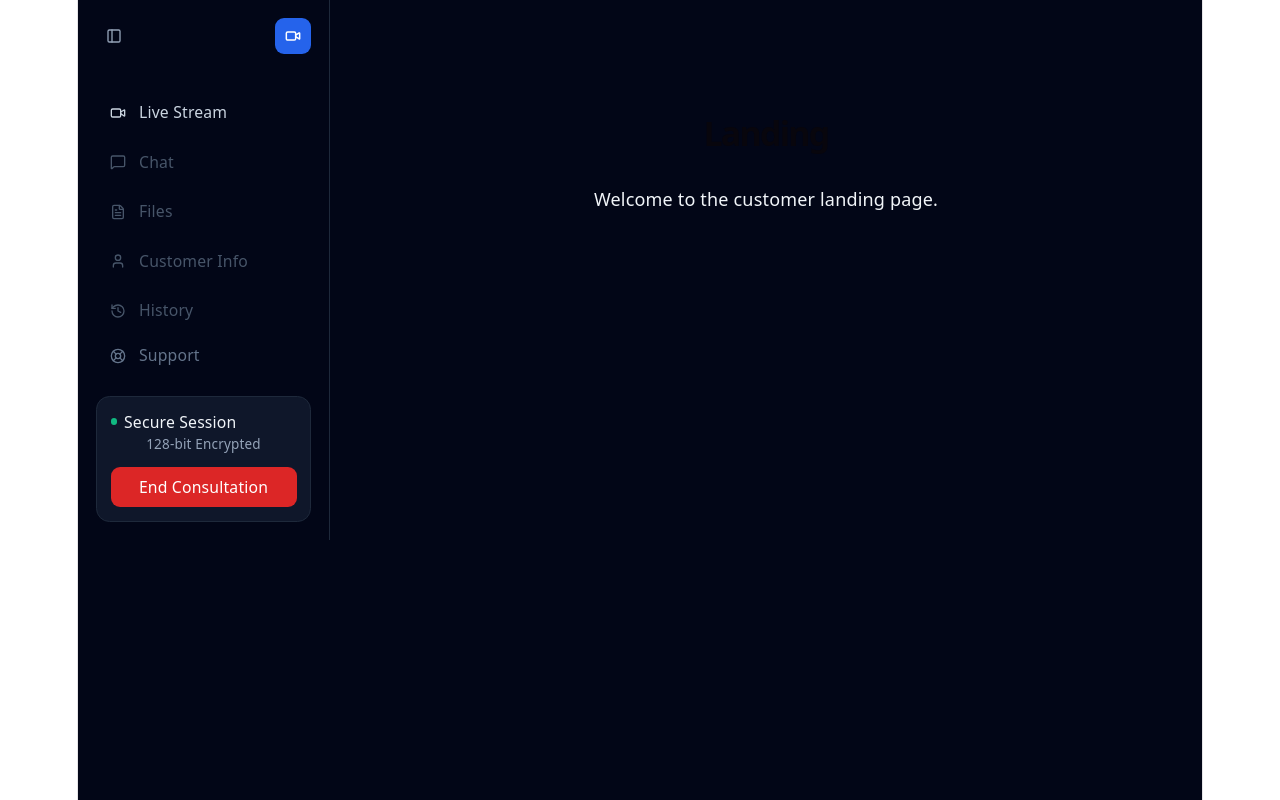
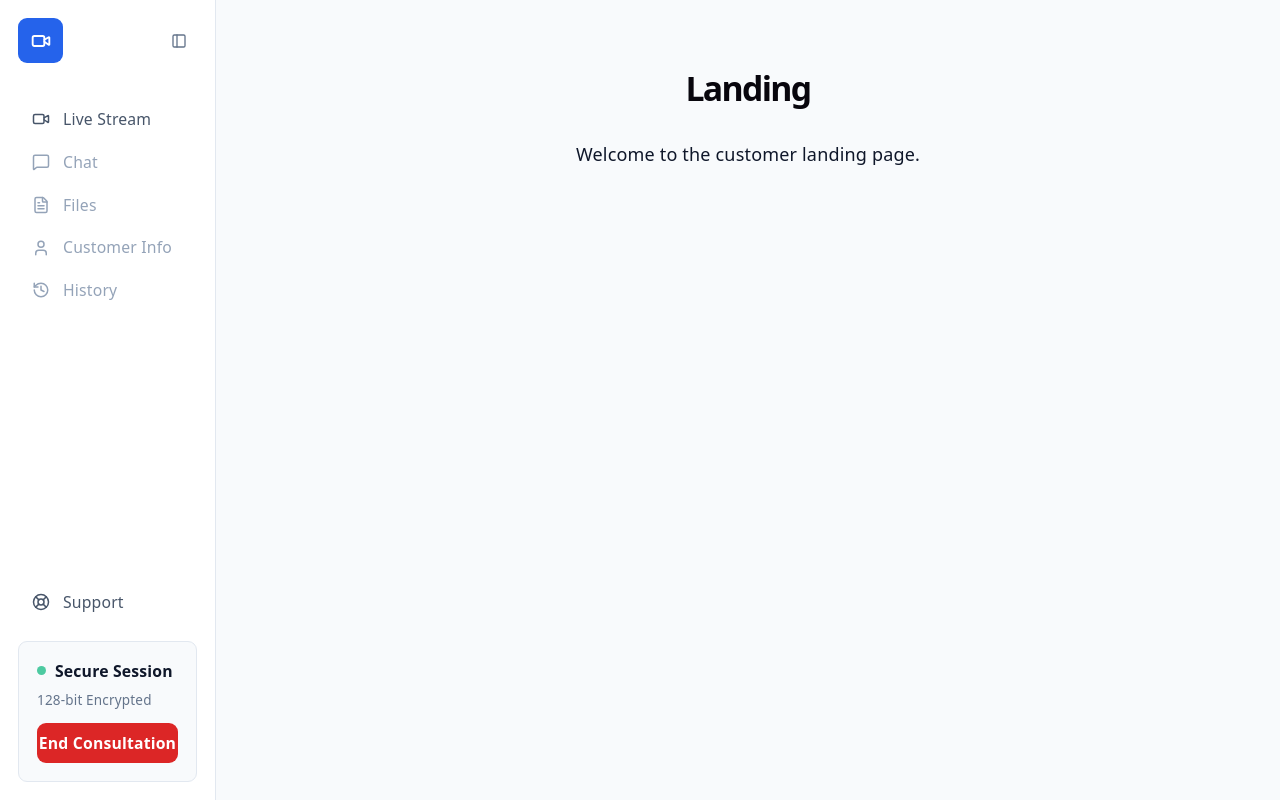
Before and after one commit to eLandoAD/Struma, a React (Vite) app in the folder frontend/: page / in a window 1280 px wide. Built offline with nearby package versions, Linux system fonts and the light colour scheme.

Commit message:
style: update layout and styling for App and Sidebar components

```diff
--- a/frontend/src/App.jsx
+++ b/frontend/src/App.jsx
@@ -52,8 +52,8 @@
   const activeItem = location.pathname === "/agent/dashboard" ? "live-stream" : "";
 
   return (
-    <div className="min-h-screen bg-slate-950 text-slate-100">
-      <div className="flex min-h-screen">
+    <div className="h-screen w-screen bg-slate-50 text-slate-900 overflow-hidden">
+      <div className="flex h-full w-full">
         <Sidebar
           activeItem={activeItem}
           onNavigate={(key) => {
@@ -63,7 +63,7 @@
           }}
           onEndConsultation={() => navigate("/")}
         />
-        <main className="flex-1 p-6 sm:p-8 lg:p-10">
+        <main className="flex-1 overflow-auto">
           <Routes>
             <Route path="/components" element={<ComponentsDemo />} />
 
--- a/frontend/src/components/Sidebar.jsx
+++ b/frontend/src/components/Sidebar.jsx
@@ -38,28 +38,28 @@
 
   return (
     <aside
-      className={`flex h-full flex-col border-r border-slate-800 bg-slate-950 p-4 transition-all ${
-        collapsed ? "w-16" : "w-56"
+      className={`flex h-full flex-col border-r border-slate-200 bg-white p-4 transition-all ${
+        collapsed ? "w-16" : "w-48"
       }`}
     >
-      {/* Top: collapse toggle + logo mark */}
-      <div className="mb-8 flex items-center justify-between">
+      {/* Top: logo + collapse toggle */}
+      <div className="mb-8 flex items-center justify-between gap-2">
+        {!collapsed && (
+          <span className="flex h-10 w-10 shrink-0 items-center justify-center rounded-lg bg-blue-600 text-white">
+            <Video size={20} strokeWidth={2.25} />
+          </span>
+        )}
         <button
           onClick={() => setCollapsed((v) => !v)}
           aria-label={collapsed ? "Expand sidebar" : "Collapse sidebar"}
-          className="flex h-8 w-8 items-center justify-center rounded-lg text-slate-400 hover:bg-slate-800 hover:text-slate-100 focus:outline-none focus-visible:ring-2 focus-visible:ring-blue-500"
+          className="ml-auto flex h-8 w-8 items-center justify-center rounded-lg text-slate-500 hover:bg-slate-100 hover:text-slate-700 focus:outline-none"
         >
           <PanelLeft size={16} />
         </button>
-        {!collapsed && (
-          <span className="flex h-8 w-8 items-center justify-center rounded-lg bg-blue-600 text-white">
-            <Video size={16} strokeWidth={2.25} />
-          </span>
-        )}
       </div>
 
       {/* Nav */}
-      <nav className="flex-1 space-y-1">
+      <nav className="flex-1 space-y-0.5">
         {NAV_ITEMS.map((item) => {
           const isActive = item.key === activeItem;
           return (
@@ -68,43 +68,43 @@
               disabled={!item.enabled}
               onClick={() => item.enabled && onNavigate(item.key)}
               title={collapsed ? item.label : undefined}
-              className={`flex w-full items-center gap-3 rounded-lg px-3 py-2.5 text-sm transition-colors focus:outline-none focus-visible:ring-2 focus-visible:ring-blue-500 ${
+              className={`flex w-full items-center gap-3 rounded-lg px-3 py-2 text-sm font-medium transition-all ${
                 isActive
-                  ? "bg-blue-500/10 text-blue-400"
+                  ? "bg-blue-50 text-blue-600"
                   : item.enabled
-                  ? "text-slate-300 hover:bg-slate-800 hover:text-white"
-                  : "cursor-not-allowed text-slate-600"
+                  ? "text-slate-600 hover:bg-slate-100 hover:text-slate-900"
+                  : "cursor-not-allowed text-slate-400"
               }`}
             >
-              <item.icon size={16} className="shrink-0" />
-              {!collapsed && <span>{item.label}</span>}
+              <item.icon size={18} className="shrink-0" />
+              {!collapsed && <span className="truncate">{item.label}</span>}
             </button>
           );
         })}
       </nav>
 
-      {/* Support, pinned above the secure-session card */}
+      {/* Support button */}
       <button
         onClick={() => onNavigate("support")}
         title={collapsed ? "Support" : undefined}
-        className="mb-4 flex items-center gap-3 rounded-lg px-3 py-2.5 text-sm text-slate-500 hover:bg-slate-800 hover:text-white focus:outline-none focus-visible:ring-2 focus-visible:ring-blue-500"
+        className="mb-4 flex items-center gap-3 rounded-lg px-3 py-2 text-sm font-medium text-slate-600 hover:bg-slate-100 hover:text-slate-900 transition-all"
       >
-        <LifeBuoy size={16} className="shrink-0" />
-        {!collapsed && <span>Support</span>}
+        <LifeBuoy size={18} className="shrink-0" />
+        {!collapsed && <span className="truncate">Support</span>}
       </button>
 
       {/* Secure session card + End Consultation */}
       {!collapsed && (
-        <div className="rounded-xl border border-slate-800 bg-slate-900 p-3">
-          <div className="flex items-center gap-1.5 text-sm font-medium text-slate-100">
-            <span className="h-1.5 w-1.5 rounded-full bg-emerald-500" />
-            Secure Session
+        <div className="rounded-lg border border-slate-200 bg-slate-50 p-4">
+          <div className="mb-2 flex items-center gap-2">
+            <span className="h-2 w-2 rounded-full bg-emerald-500 animate-pulse" />
+            <span className="text-sm font-semibold text-slate-900">Secure Session</span>
           </div>
-          <p className="mt-0.5 text-xs text-slate-400">{encryptionLabel}</p>
+          <p className="mb-3 text-xs text-slate-500">{encryptionLabel}</p>
 
           <button
             onClick={onEndConsultation}
-            className="mt-3 w-full rounded-lg bg-red-600 py-2 text-sm font-medium text-white hover:bg-red-700 focus:outline-none focus-visible:ring-2 focus-visible:ring-red-400"
+            className="w-full rounded-lg bg-red-600 py-2 text-sm font-semibold text-white transition-colors hover:bg-red-700 active:bg-red-800"
           >
             End Consultation
           </button>
--- a/frontend/src/index.css
+++ b/frontend/src/index.css
@@ -57,18 +57,20 @@
 
 body {
   margin: 0;
+  padding: 0;
+  width: 100vw;
+  height: 100vh;
 }
 
 #root {
-  width: 1126px;
-  max-width: 100%;
-  margin: 0 auto;
-  text-align: center;
-  border-inline: 1px solid var(--border);
-  min-height: 100svh;
+  width: 100%;
+  height: 100%;
+  margin: 0;
+  padding: 0;
   display: flex;
   flex-direction: column;
   box-sizing: border-box;
+  overflow: hidden;
 }
 
 h1,
```
